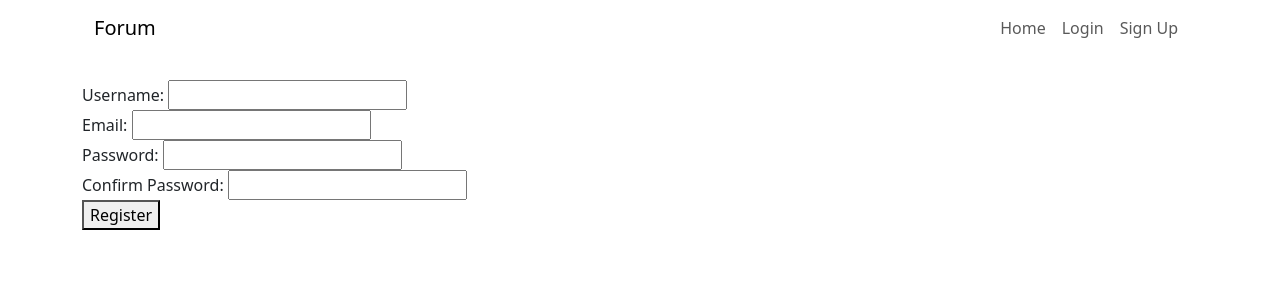
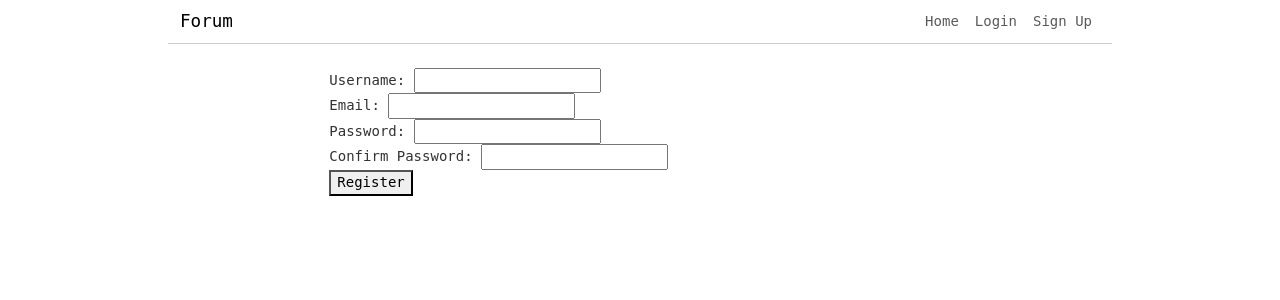
Before and after one commit to coeli-network/forum, a Django app: page /register/ in a window 1280 px wide. Shown: the top 300 px of the page. Run offline with Django 5.2, Linux system fonts and the light colour scheme.

Commit message:
higher info density

```diff
--- /dev/null
+++ b/core/static/css/custom.css
@@ -0,0 +1,107 @@
+:root {
+    --font-family: 'Roboto Mono', monospace;
+    --background-color: #ffffff;
+    --text-color: #333333;
+    --link-color: #0066cc;
+    --border-color: #cccccc;
+    --font-size-base: 14px;
+    --font-size-small: 12px;
+    --line-height-base: 1.4;
+}
+
+@media (prefers-color-scheme: dark) {
+    :root {
+        --background-color: #1a1a1a;
+        --text-color: #f0f0f0;
+        --link-color: #4da6ff;
+        --border-color: #444444;
+    }
+}
+
+body {
+    font-family: var(--font-family);
+    background-color: var(--background-color);
+    color: var(--text-color);
+    line-height: var(--line-height-base);
+    font-size: var(--font-size-base);
+}
+
+a {
+    color: var(--link-color);
+    text-decoration: none;
+}
+
+a:hover {
+    text-decoration: underline;
+}
+
+.btn, .form-control {
+    border-radius: 0;
+    font-size: var(--font-size-base);
+    padding: 0.25rem 0.5rem;
+}
+
+.navbar {
+    border-bottom: 1px solid var(--border-color);
+    padding: 0.25rem 0;
+}
+
+.navbar-brand {
+    font-size: 1.1rem;
+}
+
+.nav-link {
+    padding: 0.25rem 0.5rem;
+}
+
+.post-list {
+    border: 1px solid var(--border-color);
+    margin-bottom: 0.5rem;
+}
+
+.post-item {
+    border-bottom: 1px solid var(--border-color);
+    padding: 0.25rem 0.5rem;
+}
+
+.post-item:last-child {
+    border-bottom: none;
+}
+
+.post-title {
+    font-size: 1rem;
+    font-weight: bold;
+    margin-bottom: 0.1rem;
+}
+
+.post-meta, .comment-meta {
+    font-size: var(--font-size-small);
+    color: #666;
+}
+
+.comment-list {
+    margin-top: 0.5rem;
+    border-top: 1px solid var(--border-color);
+    padding-top: 0.5rem;
+}
+
+.comment-item {
+    margin-bottom: 0.5rem;
+    padding-bottom: 0.5rem;
+    border-bottom: 1px solid var(--border-color);
+}
+
+h1 { font-size: 1.5rem; }
+h2 { font-size: 1.3rem; }
+h3 { font-size: 1.1rem; }
+
+.container {
+    padding-left: 0.5rem;
+    padding-right: 0.5rem;
+}
+
+@media (min-width: 1200px) {
+    .container {
+        max-width: 960px;
+    }
+}
--- a/core/templates/core/base.html
+++ b/core/templates/core/base.html
@@ -29,9 +29,11 @@
                 </div>
             </nav>
         </header>
-        <main>
-            {% block content %}
-            {% endblock %}
+        <main class="row justify-content-center">
+            <div class="col-12 col-md-10 col-lg-8">
+                {% block content %}
+                {% endblock %}
+            </div>
         </main>
     </div>
 </body>
```
Also changed, not shown: core/templates/core/partials/comment_list.html (added, +12 -0 lines), core/templates/core/partials/post_list.html (added, +15 -0 lines), core/templates/core/posts/post_detail.html (+7 -7 lines).
